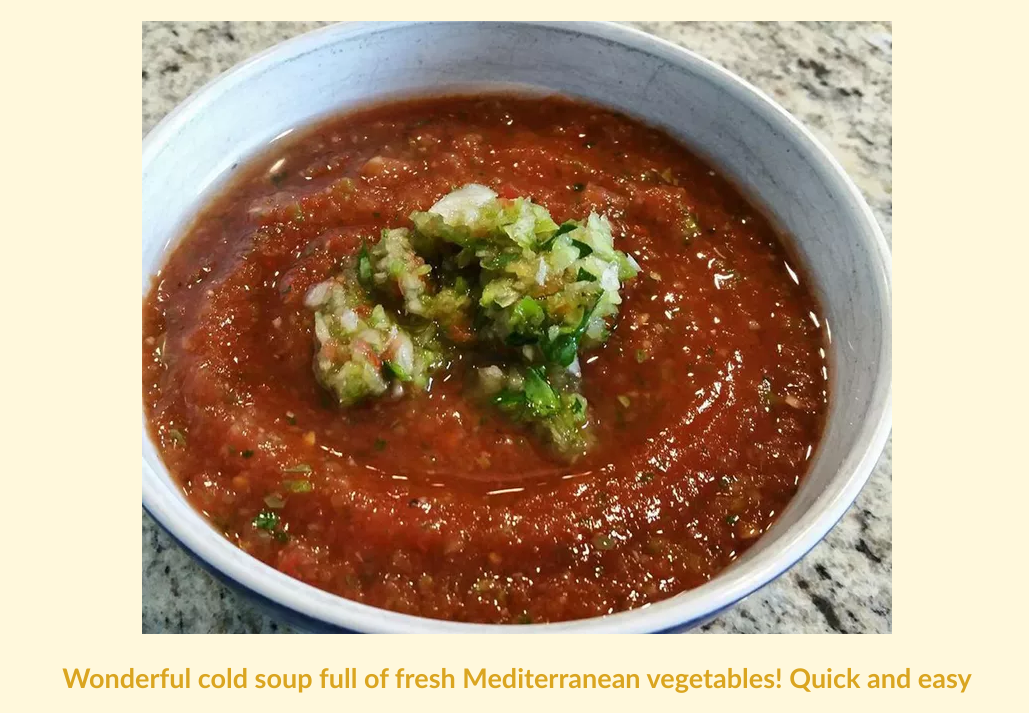
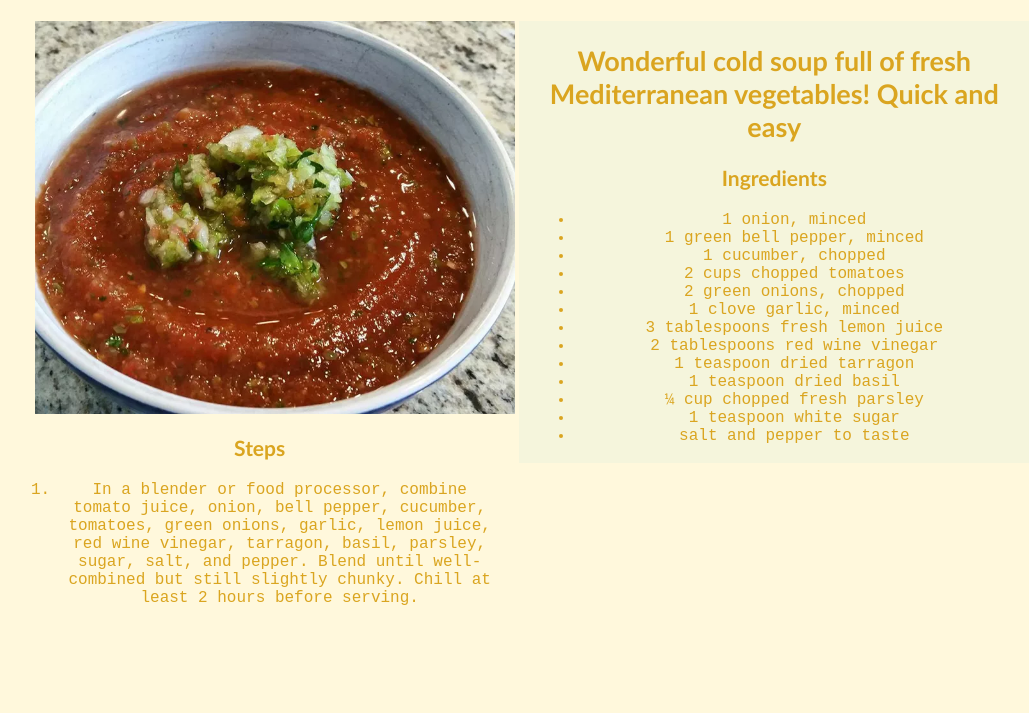
Before and after one commit to nishadhsingh/odin-recipes, a plain HTML site: page recipes/easy_gazpatcho.html in a window 1280 px wide. Shown: the part 71-784 px from the top of the page, without its empty margins (123-1152 px from the left). Drawn offline with Linux system fonts and the light colour scheme.

Commit message:
added css

```diff
--- a/recipes/easy_gazpatcho.html
+++ b/recipes/easy_gazpatcho.html
@@ -10,7 +10,16 @@
 
 <body>
     <h1>Easy Gazpatcho</h1>
-    <img src="../images/easy_gazpatcho.jpg">
+<div class="card">
+    <img class="card" src="../images/easy_gazpatcho.jpg">
+    <h3>Steps</h3>
+    <ol>
+        <li>In a blender or food processor, combine tomato juice, onion, bell pepper, cucumber, tomatoes, green onions,
+            garlic, lemon juice, red wine vinegar, tarragon, basil, parsley, sugar, salt, and pepper. Blend until
+            well-combined but still slightly chunky. Chill at least 2 hours before serving. </li>
+    </ol>
+    </div>
+    <div class="side">
     <h2>Wonderful cold soup full of fresh Mediterranean vegetables! Quick and easy</h2>
     <h3>Ingredients</h3>
     <ul>
@@ -28,12 +37,8 @@
         <li>1 teaspoon white sugar</li>
         <li>salt and pepper to taste</li>
     </ul>
-    <h3>Steps</h3>
-    <ol>
-        <li>In a blender or food processor, combine tomato juice, onion, bell pepper, cucumber, tomatoes, green onions,
-            garlic, lemon juice, red wine vinegar, tarragon, basil, parsley, sugar, salt, and pepper. Blend until
-            well-combined but still slightly chunky. Chill at least 2 hours before serving. </li>
-    </ol>
+    </div>
+
 </body>
 
 </html>
--- a/recipes/recipe.css
+++ b/recipes/recipe.css
@@ -11,3 +11,16 @@ li{
     font-size: medium;
     color: goldenrod;
 }
+
+.card,.side
+{   width: 480px;
+    display: inline-block;
+    vertical-align: text-top;
+    padding-inline: 15px;
+    height: auto;
+}
+
+.side
+{
+    background-color: beige;
+}
```
Also changed, not shown: recipes/classic_vich.html (+15 -9 lines), recipes/white_gazpatcho.html (+17 -11 lines).
